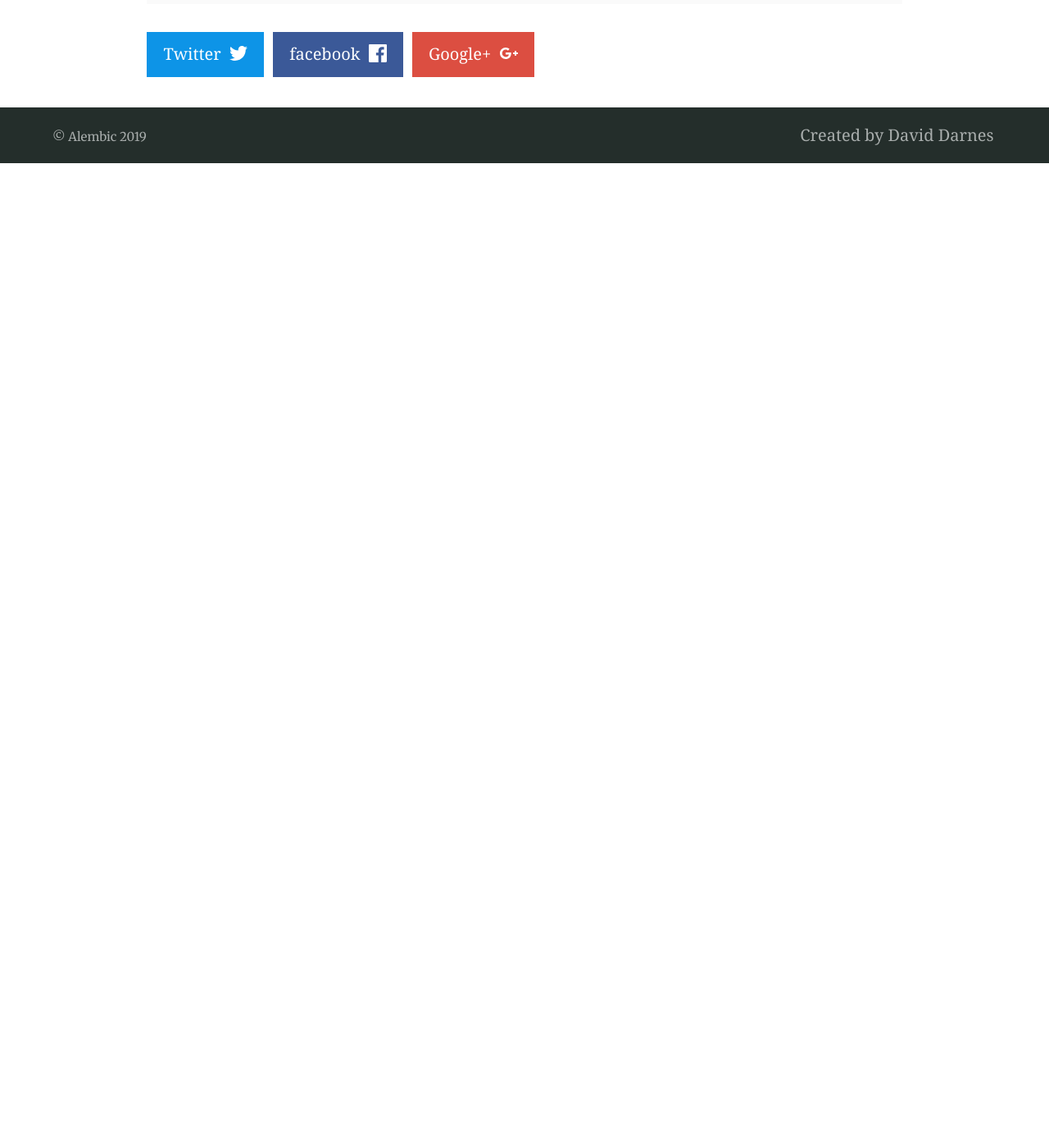
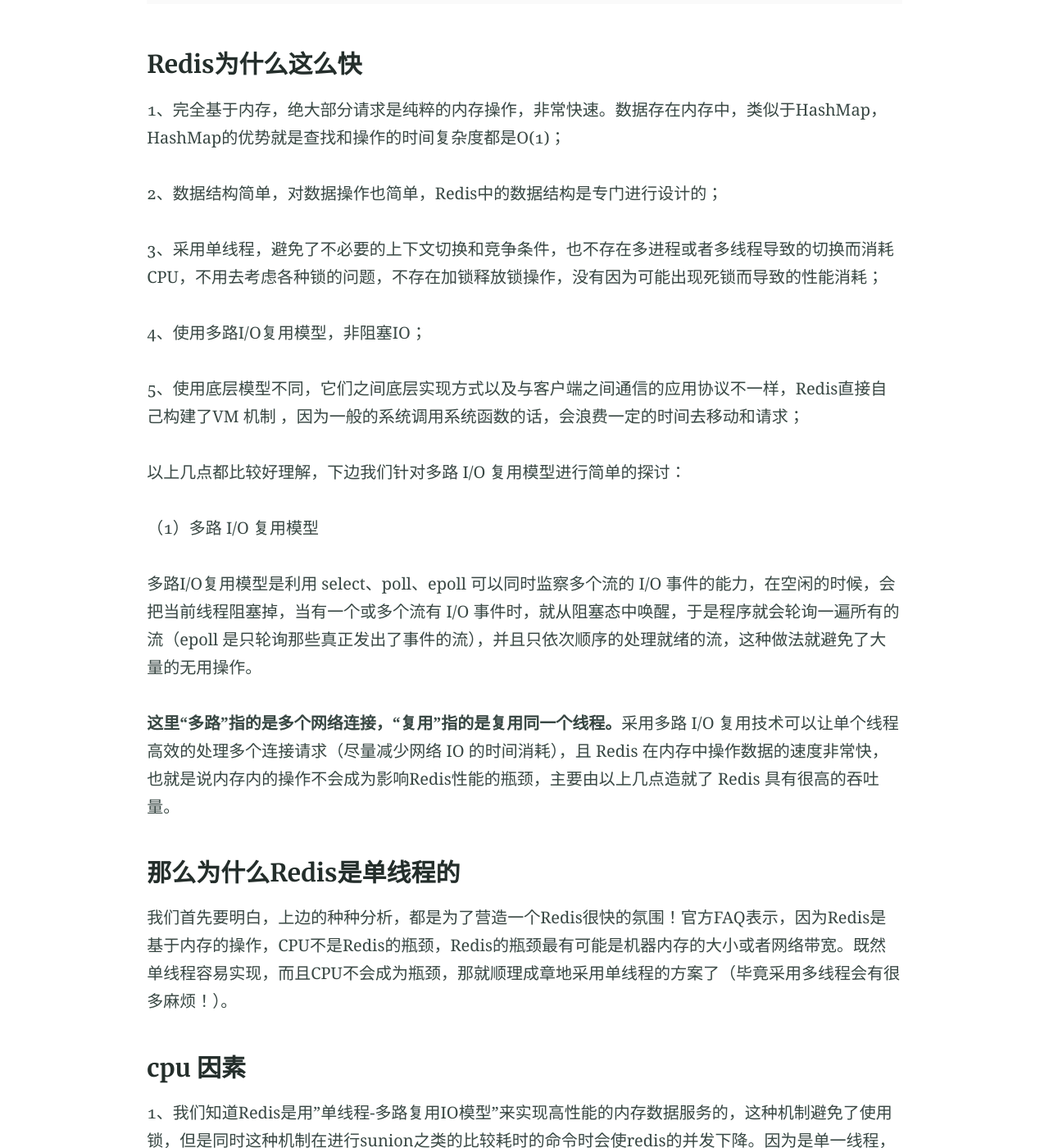
Before and after one commit to wudixm/wudixm.github.io, a Jekyll site: the page built from _posts/2019-07-10-Redis.md, in a window 1280 px wide and 1400 px high, scrolled down 20483 px. Shown: the whole window at 82% size. Built offline with Jekyll 4.4.1, drawn with Linux system fonts in a browser that asks for light colours; our own code applies the rules of GitHub Pages for plain Markdown files; before the commit the page ends 20682 px from its top, so only the background shows below that; some of the changed text lies outside the part shown.

Commit message:
redis 为什么这么快

````diff
--- a/_posts/2019-07-10-Redis.md
+++ b/_posts/2019-07-10-Redis.md
@@ -536,3 +536,55 @@ void touchWatchedKey(redisDb *db, robj *key) {
     }
 }
 ```
+
+### Redis为什么这么快
+
+1、完全基于内存，绝大部分请求是纯粹的内存操作，非常快速。数据存在内存中，类似于HashMap，HashMap的优势就是查找和操作的时间复杂度都是O(1)；
+
+2、数据结构简单，对数据操作也简单，Redis中的数据结构是专门进行设计的；
+
+3、采用单线程，避免了不必要的上下文切换和竞争条件，也不存在多进程或者多线程导致的切换而消耗 CPU，不用去考虑各种锁的问题，不存在加锁释放锁操作，没有因为可能出现死锁而导致的性能消耗；
+
+4、使用多路I/O复用模型，非阻塞IO；
+
+5、使用底层模型不同，它们之间底层实现方式以及与客户端之间通信的应用协议不一样，Redis直接自己构建了VM 机制 ，因为一般的系统调用系统函数的话，会浪费一定的时间去移动和请求；
+
+以上几点都比较好理解，下边我们针对多路 I/O 复用模型进行简单的探讨：
+
+（1）多路 I/O 复用模型
+
+多路I/O复用模型是利用 select、poll、epoll 可以同时监察多个流的 I/O 事件的能力，在空闲的时候，会把当前线程阻塞掉，当有一个或多个流有 I/O 事件时，就从阻塞态中唤醒，于是程序就会轮询一遍所有的流（epoll 是只轮询那些真正发出了事件的流），并且只依次顺序的处理就绪的流，这种做法就避免了大量的无用操作。
+
+**这里“多路”指的是多个网络连接，“复用”指的是复用同一个线程。**采用多路 I/O 复用技术可以让单个线程高效的处理多个连接请求（尽量减少网络 IO 的时间消耗），且 Redis 在内存中操作数据的速度非常快，也就是说内存内的操作不会成为影响Redis性能的瓶颈，主要由以上几点造就了 Redis 具有很高的吞吐量。
+
+### 那么为什么Redis是单线程的
+我们首先要明白，上边的种种分析，都是为了营造一个Redis很快的氛围！官方FAQ表示，因为Redis是基于内存的操作，CPU不是Redis的瓶颈，Redis的瓶颈最有可能是机器内存的大小或者网络带宽。既然单线程容易实现，而且CPU不会成为瓶颈，那就顺理成章地采用单线程的方案了（毕竟采用多线程会有很多麻烦！）。
+
+### cpu 因素
+1、我们知道Redis是用"单线程-多路复用IO模型"来实现高性能的内存数据服务的，这种机制避免了使用锁，但是同时这种机制在进行sunion之类的比较耗时的命令时会使redis的并发下降。因为是单一线程，所以同一时刻只有一个操作在进行，所以，耗时的命令会导致并发的下降，不只是读并发，写并发也会下降。而单一线程也只能用到一个CPU核心，所以可以在同一个多核的服务器中，可以启动多个实例，组成master-master或者master-slave的形式，耗时的读命令可以完全在slave进行。
+
+需要改的redis.conf项：
+
+pidfile /var/run/redis/redis_6377.pid  #pidfile要加上端口号
+port 6377  #这个是必须改的
+logfile /var/log/redis/redis_6377.log #logfile的名称也加上端口号
+dbfilename dump_6377.rdb  #rdbfile也加上端口号
+
+2、“我们不能任由操作系统负载均衡，因为我们自己更了解自己的程序，所以，我们可以手动地为其分配CPU核，而不会过多地占用CPU，或是让我们关键进程和一堆别的进程挤在一起。”。
+CPU 是一个重要的影响因素，由于是单线程模型，Redis 更喜欢大缓存快速 CPU， 而不是多核
+
+在多核 CPU 服务器上面，Redis 的性能还依赖NUMA 配置和处理器绑定位置。最明显的影响是 redis-benchmark 会随机使用CPU内核。为了获得精准的结果，需要使用固定处理器工具（在 Linux 上可以使用 taskset）。最有效的办法是将客户端和服务端分离到两个不同的 CPU 来高校使用三级缓存。
+
+### 常见线程模型
+
+1、单进程多线程模型：MySQL、Memcached、Oracle（Windows版本）；
+
+2、多进程模型：Oracle（Linux版本）；
+
+3、Nginx有两类进程，一类称为Master进程(相当于管理进程)，另一类称为Worker进程（实际工作进程）。启动方式有两种：
+
+（1）单进程启动：此时系统中仅有一个进程，该进程既充当Master进程的角色，也充当Worker进程的角色。
+
+（2）多进程启动：此时系统有且仅有一个Master进程，至少有一个Worker进程工作。
+
+（3）Master进程主要进行一些全局性的初始化工作和管理Worker的工作；事件处理是在Worker中进行的。
````
